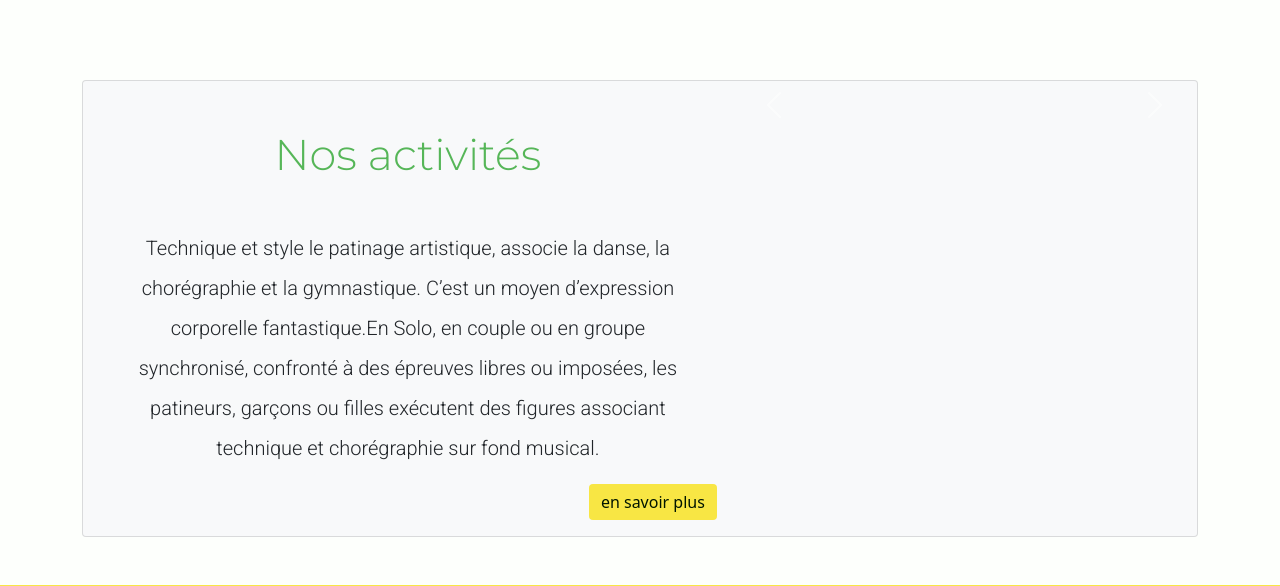
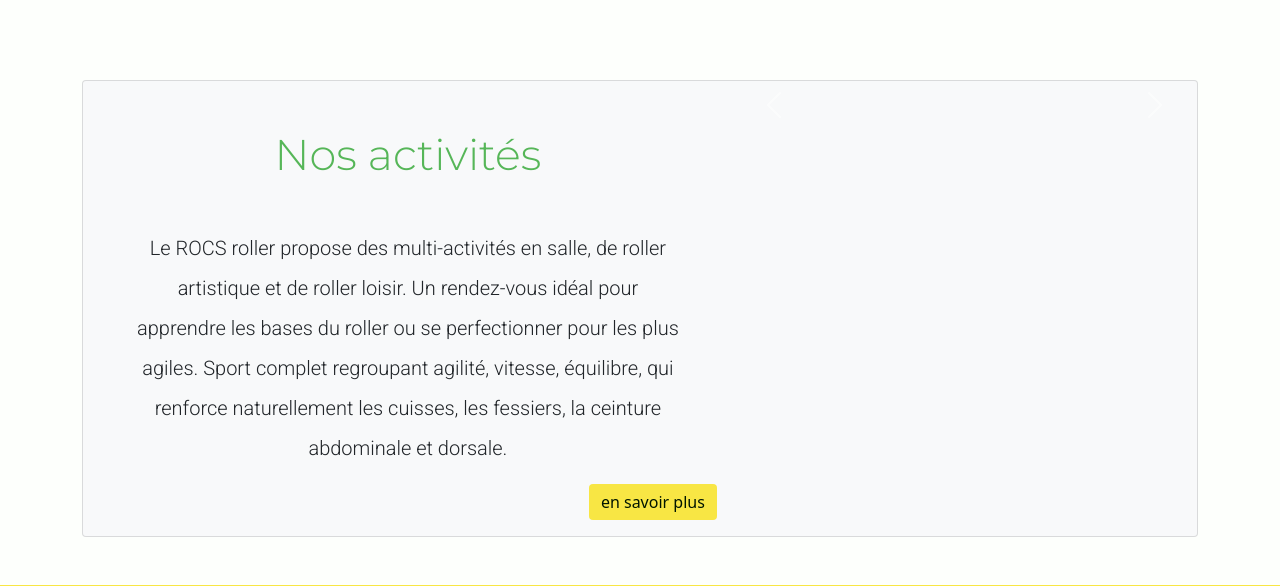
Before and after one commit to WildCodeSchool/orleans-202109-php-projet-rocs, a PHP site: template src/View/Home/index.html.twig in a window 1280 px wide. Shown: the part 980-1566 px from the top of the page. Run offline with PHP 8.4, Linux system fonts and the light colour scheme; the template is opened without the code that fills it, so the values that code supplies are empty; some libraries are stand-ins or nearby versions.

Commit message:
text-activity

```diff
--- a/src/View/Home/index.html.twig
+++ b/src/View/Home/index.html.twig
@@ -1,5 +1,6 @@
 {% extends 'layout.html.twig' %}
-{% block stylesheet %}<link rel="stylesheet" href="/assets/css/home.css"> {% endblock %}
+{% block stylesheet %}<link rel="stylesheet" href="/assets/css/home.css">
+{% endblock %}
 {% block content %}
 	<header>
 		<div class="header-rocs bg-cover text-white d-flex ">
@@ -15,7 +16,7 @@
 		<h2 class=" my-5 text-center">Qui sommes nous ?</h2>
 		<div class="row">
 			<div class="col mb-4">
-				<p >A l'occasion de la fête du Sport, la Mairie de St Jean de la Ruelleorganisait en 1984, une randonnée très particulière puisque tous les participants chaussaient des patins à roulettes.
+				<p>A l'occasion de la fête du Sport, la Mairie de St Jean de la Ruelleorganisait en 1984, une randonnée très particulière puisque tous les participants chaussaient des patins à roulettes.
 															En 1986, la Ville de St jean de la Ruelle projette de relever ungrand défi : parcourir 1200 kms en relais sur patins à roulettes et relier
 															ST JEAN DE LA RUELLE à AMPOSTA, la Ville jumelle Espagnole.
 															Le R.O.C.S. ou Roller Olympique Club Stéoruellan était né.
@@ -29,7 +30,8 @@
 			<div class="row g-0 ">
 				<div class="col-md-7 ">
 					<h2 class="featurette-heading my-5 mr-3 text-center">Nos activités</h2>
-					<p class="text-center m-5 mb-0">Technique et style le patinage artistique, associe la danse, la chorégraphie et la gymnastique. C’est un moyen d’expression corporelle fantastique.En Solo, en couple ou en groupe synchronisé, confronté à des épreuves libres ou imposées, les patineurs, garçons ou filles exécutent des figures associant technique et chorégraphie sur fond musical.
+					<p class="text-center m-5 mb-0">Le ROCS roller propose des multi-activités en salle, de roller artistique et de roller loisir.
+						Un rendez-vous idéal pour apprendre les bases du roller ou se perfectionner pour les plus agiles. Sport complet regroupant agilité, vitesse, équilibre, qui renforce naturellement les cuisses, les fessiers, la ceinture abdominale et dorsale.
 					</p>
 					<a class="btn activity-btn m-3" href="activites">en savoir plus</a>
 				</div>
```
Lines whose indentation alone changed are shown as unchanged.
